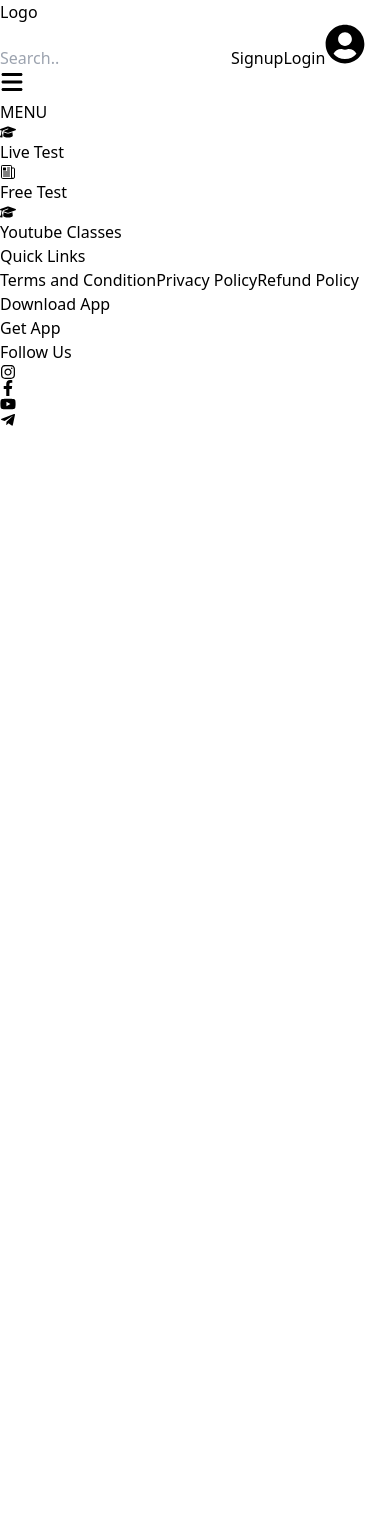
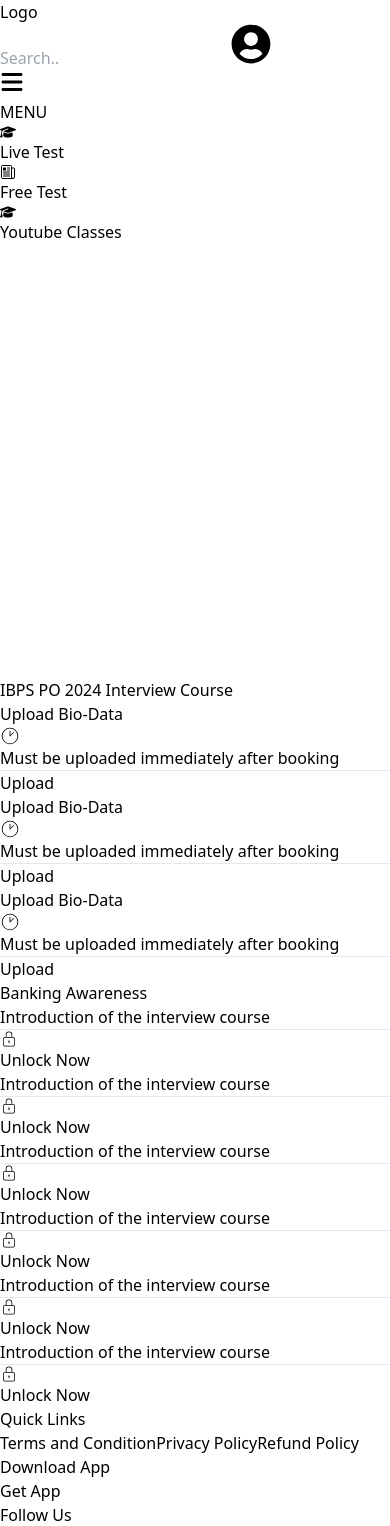
Before and after one commit to nikhildhanda04/TestWebsite, a React (Vite) app: page /tests in a window 390 px wide. Shown: the top 1526 px of the page. Before the commit the page ends 844 px from the top, so only its background shows below. Built offline with nearby package versions, Linux system fonts and the light colour scheme.

Commit message:
added: tests page with card

```diff
--- a/src/App.jsx
+++ b/src/App.jsx
@@ -2,6 +2,7 @@
 import LiveTest from "./screens/LiveTest"
 import Home from "./screens/Home"
 import Login from "./screens/Login"
+import Tests from "./screens/Tests"
 import { BrowserRouter as Router, Routes, Route } from "react-router-dom"
 function App() {
   return (
@@ -12,6 +13,7 @@
           <Route path="/livetest" element={<LiveTest />} />
           <Route path="/home" element={<Home />} />
           <Route path="/" element={<Login/>} />
+          <Route path="/tests" element={<Tests />} />
         </Routes>
       </Layout>
     </Router>
--- /dev/null
+++ b/src/components/Tests/TestDetailCard.jsx
@@ -0,0 +1,26 @@
+import React from 'react'
+import { CiLock as Lock } from "react-icons/ci";
+const TestDetailCard = () => {
+  return (
+    <div className='flex flex-col w-full shadow-xl border-l-4 border-blue-600 rounded-r-xl p-4 font-[inter]'>
+    <div className='flex flex-col gap-5'>
+        <div className='font-medium'>
+        Introduction of the interview course
+        </div>
+    </div>
+
+    <hr className='border-t-1 border-gray-500 my-4 w-full'/>
+
+    <div className='flex flex-row '>
+
+    <button className='flex gap-2 items-center text-orange-500 border border-orange-500 rounded-lg p-1 ml-auto px-3 text-sm'>
+      <Lock size={18}/>
+      Unlock Now
+
+    </button>
+    </div>
+    </div>
+  )
+}
+
+export default TestDetailCard
--- /dev/null
+++ b/src/components/Tests/TestReqCard.jsx
@@ -0,0 +1,31 @@
+import React from 'react'
+import { CiClock1 as Clock} from "react-icons/ci";
+const TestReqCard = ({button, title, desc}) => {
+  return (
+
+    <div className='flex flex-col items-end shadow-xl border-l-4 border-red-600 rounded-r-xl p-4 font-[inter]'>
+    <div className='flex flex-col items-start gap-5'>
+        <div className='font-medium'>
+        {title}
+        </div>
+        <div className='flex flex-row font-light text-gray-400 text-sm items-center gap-3'>
+            <div>
+                <Clock size={20}/>
+            </div>
+            <div>
+           {desc}
+            </div>
+        </div>
+
+    </div>
+
+    <hr className='border-t-1 border-gray-500 my-4 w-full'/>
+
+    <button className='text-blue-900 border border-blue-900 rounded-lg p-1 px-3 text-sm'>
+        {button}
+    </button>
+    </div>
+  )
+}
+
+export default TestReqCard
--- a/src/components/auth/Login/Courses.jsx
+++ b/src/components/auth/Login/Courses.jsx
@@ -26,7 +26,7 @@
   return (
     <div className='flex flex-col text-center px-[2vw] items-center justify-center py-[12vh]'>
       <div className='font-[inter] text-2xl font-semibold'>
-        Explore our range of Courses
+        Explore our range of Tests
       </div>
       <div className='font-[inter] text-gray-500'>
       Select your exam below and give an immediate push to your preparation
--- a/src/components/common/Navbar.jsx
+++ b/src/components/common/Navbar.jsx
@@ -17,13 +17,8 @@
           placeholder="Search.."
           className='px-[1vw] py-2 border hidden md:block bg-gray-100 border-gray-300 rounded-full'
         />
-        <button className='bg-blue-600 hidden md:block text-white py-3 px-5 rounded-full font-semibold'>
-            Signup
-        </button>
-        <button className='bg-blue-600 hidden md:block text-white py-3 px-5 rounded-full font-semibold'>
-            Login
-        </button>
-        <button className='md:hidden text-blue-700'>
+
+        <button className='text-blue-700'>
           <User size={40}/>
         </button>
       </div>
--- a/src/components/home/TestCard.jsx
+++ b/src/components/home/TestCard.jsx
@@ -1,5 +1,6 @@
 import React from 'react'
 import courseImage from "../../assets/download.jpg"
+import {Link} from 'react-router-dom'
 
 const TestCard = ({Desc, Price, Mrp, Discount}, ) => {
   return (
@@ -31,9 +32,13 @@
                 </div>
             </div>
 
+
             <button className='bg-blue-500 text-white py-3 rounded-full font-semibold'>
+            <Link to="/tests">
                 View Details
+            </Link>
             </button>
+
             </div>
         </div>
   )
--- /dev/null
+++ b/src/screens/Tests.jsx
@@ -0,0 +1,43 @@
+import React from 'react'
+import Banner from '../components/home/Banner'
+import image1 from '../assets/baneer.jpg'
+import image2 from '../assets/download.jpg'
+import TestReqCard from '../components/Tests/TestReqCard'
+import TestDetailCard from '../components/Tests/TestDetailCard'
+
+const Tests = () => {
+  return (
+    <div className='py-[8vh] flex flex-col gap-20'>
+      <div className=''>
+        <Banner images={[image1, image2]}/>
+      </div>
+
+      <div className='flex flex-col gap-7'>
+      <div className="font-[inter] font-semibold text-xl">
+      IBPS PO 2024 Interview Course
+      </div>
+      <div className='grid grid-col-1 md:grid-cols-3 gap-7'>
+      <TestReqCard title="Upload Bio-Data" desc="Must be uploaded immediately after booking" button="Upload"/>
+      <TestReqCard title="Upload Bio-Data" desc="Must be uploaded immediately after booking" button="Upload"/>
+      <TestReqCard title="Upload Bio-Data" desc="Must be uploaded immediately after booking" button="Upload"/>
+      </div>
+      </div>
+
+      <div className='flex flex-col gap-7'>
+      <div className="font-[inter] font-semibold text-xl">
+      Banking Awareness
+      </div>
+      <div className='grid grid-col-1 md:grid-cols-3 gap-7'>
+      <TestDetailCard />
+      <TestDetailCard />
+      <TestDetailCard />
+      <TestDetailCard />
+      <TestDetailCard />
+      <TestDetailCard />
+      </div>
+      </div>
+    </div>
+  )
+}
+
+export default Tests
```
